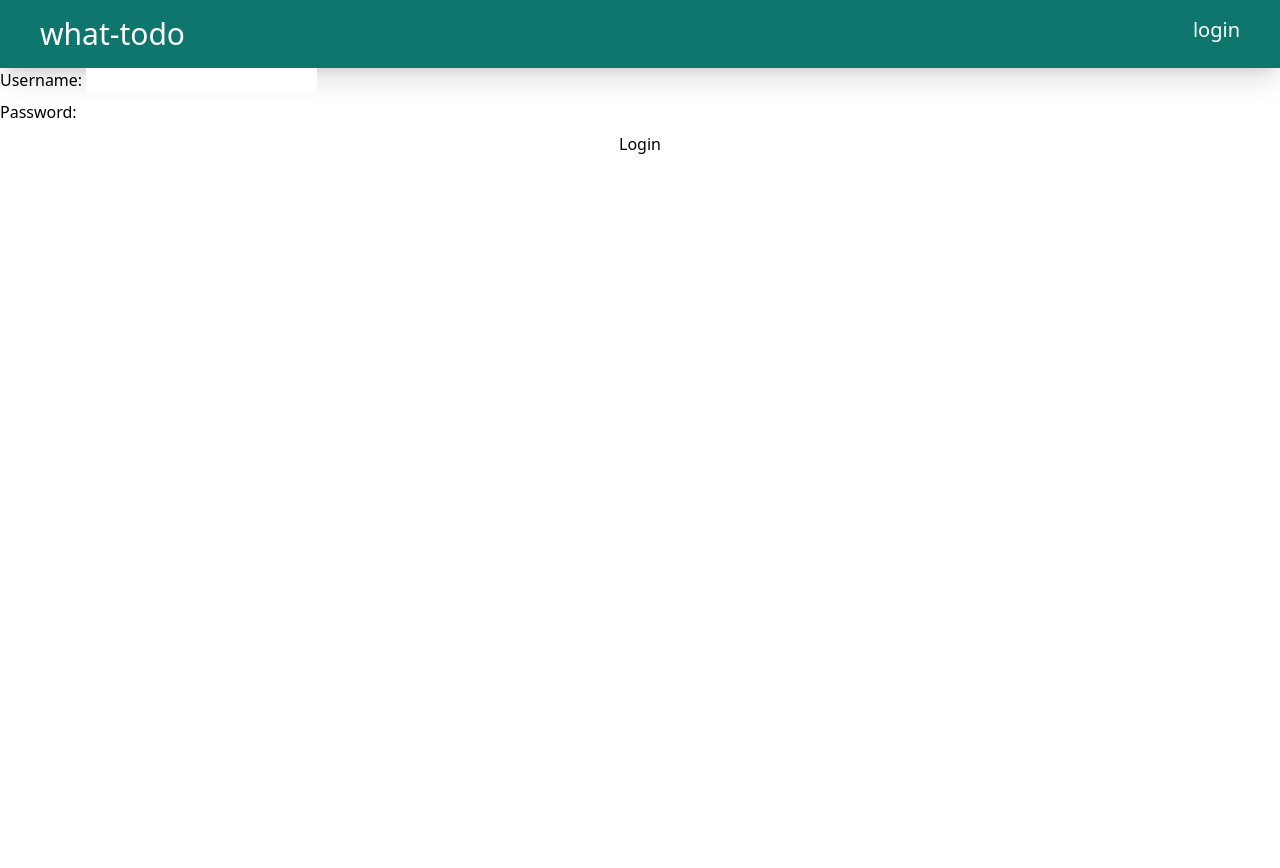
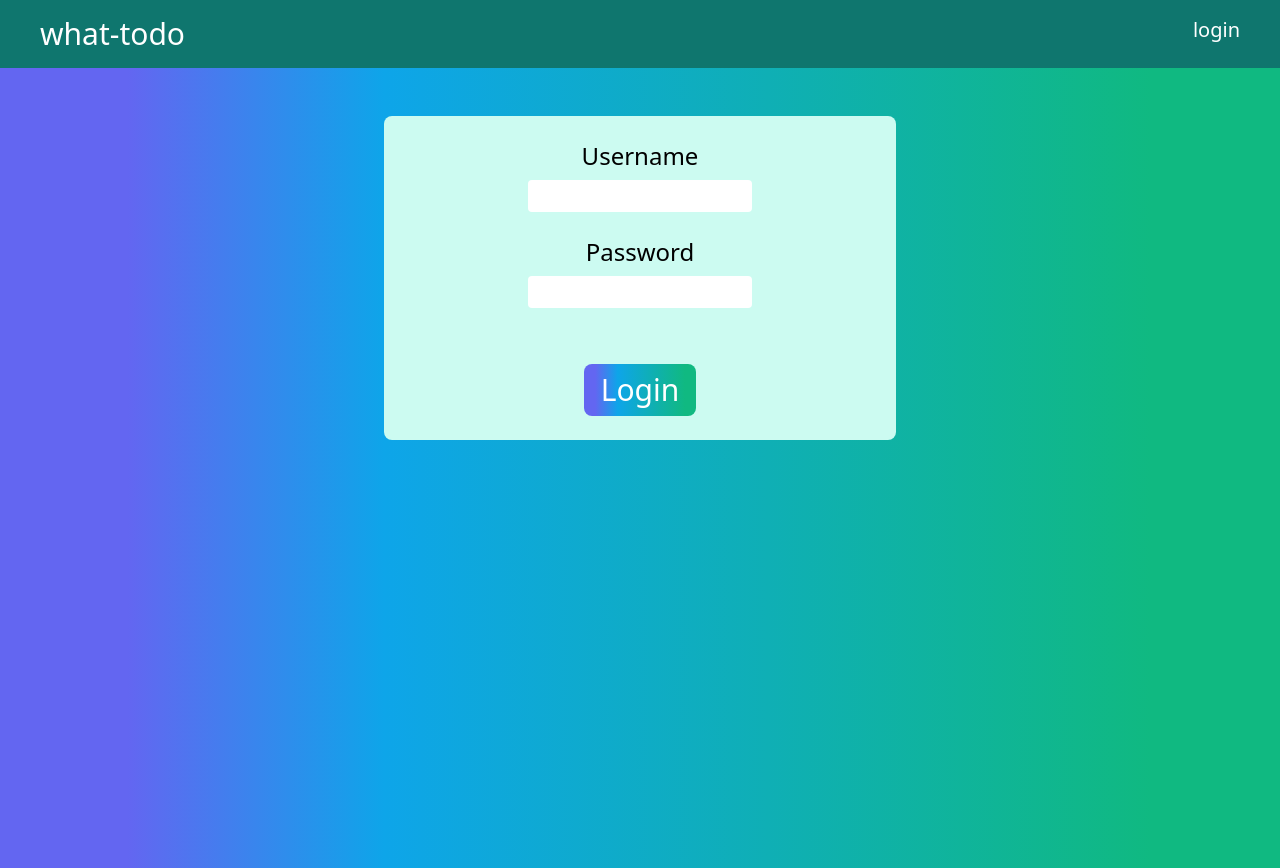
Before and after one commit to moeabdulnas/what-todo, a React (Vite) app in the folder frontend/: page /login in a window 1280 px wide. Before the commit the page ends 800 px from the top, so only its background shows below. Built offline with nearby package versions, Linux system fonts and the light colour scheme.

Commit message:
Styling and login page looks good. Next is to getting it to login

```diff
--- a/frontend/package.json
+++ b/frontend/package.json
@@ -21,10 +21,9 @@
     "@vitejs/plugin-react": "^4.0.0",
     "autoprefixer": "^10.4.14",
     "eslint": "^8.38.0",
-    "eslint-plugin-react": "^7.25.3",
-    "eslint-plugin-react-hooks": "^4.6.0",
-    "eslint-plugin-react-refresh": "^0.3.4",
     "postcss": "^8.4.24",
+    "prettier": "^2.8.8",
+    "prettier-plugin-tailwindcss": "^0.3.0",
     "tailwindcss": "^3.3.2",
     "vite": "^4.3.9"
   }
--- a/frontend/src/App.jsx
+++ b/frontend/src/App.jsx
@@ -23,7 +23,7 @@ function App() {
 
   return (
     <>
-      <div className="w-2/3 sm:w-3/5 md:w-3/5 lg:w-2/5 2xl:w-1/5 mx-auto my-4">
+      <div className="mx-auto my-4 w-2/3 sm:w-3/5 md:w-3/5 lg:w-2/5 2xl:w-1/5">
         {todos.map((todo) => (
           <div key={todo._id}>
             <Todo todo={todo} />
--- a/frontend/src/components/Login.jsx
+++ b/frontend/src/components/Login.jsx
@@ -1,22 +1,38 @@
 const Login = () => {
   return (
-    <div className="">
+    <div className="absolute h-screen w-screen bg-gradient-to-r from-indigo-500 from-10% via-sky-500 via-30% to-emerald-500 to-90%">
+      <section className="mx-auto mt-12 flex w-2/3 items-center justify-center rounded-lg bg-teal-100 p-6 sm:w-1/2 md:w-2/5">
         <form action="" method="POST" id="login">
-              <div className="flex flex-col gap-2">
-                <section>
-                  <label htmlFor="username">Username: </label>
-                  <input type="text" name="username" />
-                </section>
-                <section>
-                  <label htmlFor="password">Password: </label>
-                  <input type="password" name="password" id="password" />
-                </section>
-                <button>Login</button>
-              </div>
-            </form>
+          <div className="flex flex-col items-center gap-2">
+            {/* <section> */}
+            <label htmlFor="username" className="text-2xl">
+              Username{" "}
+            </label>
+            <input
+              type="text"
+              name="username"
+              className="w-56 rounded px-2 py-1"
+            />
+            {/* </section> */}
+            {/* <section> */}
+            <label htmlFor="password" className="mt-4 rounded text-2xl">
+              Password{" "}
+            </label>
+            <input
+              type="password"
+              name="password"
+              id="password"
+              className="w-56 rounded px-2 py-1"
+            />
+            {/* </section> */}
+            <button className="mt-12 w-28 rounded-lg bg-gradient-to-r from-indigo-500 from-10% via-sky-500 via-30% to-emerald-500 to-90% py-2 text-3xl text-white">
+              Login
+            </button>
+          </div>
+        </form>
+      </section>
     </div>
-  )
-
+  );
 };
 
 export default Login;
--- a/frontend/src/components/NavBar.jsx
+++ b/frontend/src/components/NavBar.jsx
@@ -5,8 +5,8 @@ import Login from "./Login";
 const NavBar = () => {
   return (
     <>
-      <header className="bg-teal-700 text-white stick top-0 shadow-xl">
-        <section className="py-4 px-10 flex justify-between">
+      <header className="stick top-0 bg-teal-700 text-white shadow-xl">
+        <section className="flex justify-between px-10 py-4">
           <Link to="/">
             <h1 className="text-3xl">what-todo</h1>
           </Link>
--- a/frontend/src/main.jsx
+++ b/frontend/src/main.jsx
@@ -1,6 +1,6 @@
 import React from "react";
 import ReactDOM from "react-dom/client";
-import App from "./App.jsx";
+// import App from "./App.jsx";
 import "./index.css";
 import { BrowserRouter } from "react-router-dom";
 import NavBar from "./components/NavBar.jsx";
@@ -10,7 +10,6 @@ ReactDOM.createRoot(document.getElementById("root")).render(
     <BrowserRouter>
       {/* <App /> */}
       <NavBar />
-
     </BrowserRouter>
   </React.StrictMode>
 );
```
Also changed, not shown: 1 other file (tests, documents, lock files or other folders).
